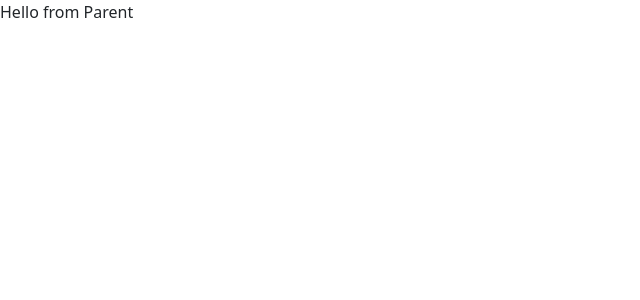
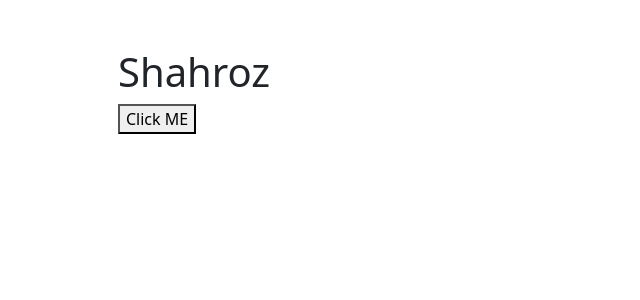
Before and after one commit to khudsiyasyeda-11/My-practice-repo, a React (Create React App) app: page /admin in a window 1280 px wide. Shown: the top 300 px of the page, without its empty margins (0-640 px from the left). Built offline with nearby package versions, Linux system fonts and the light colour scheme.

Commit message:
my main app

```diff
--- a/src/App.js
+++ b/src/App.js
@@ -5,7 +5,8 @@ import "bootstrap-icons/font/bootstrap-icons.min.css";
 import "animate.css";
 import { createContext, useState } from "react";
 import "react-toastify";
-import ParentChild from "./Practice/ParentChild";
+import Pure from "./Practice/Pure";
+// import ParentChild from "./Practice/ParentChild";
 // import Force from "./Practice/Force";
 // import ClassComponents from "./Practice/ClassComponents";
 // import CustomHook from "./Practice/CustomHook";
@@ -25,7 +26,7 @@ function App() {
         {/* <Header />
         <Routing />
         <Footer /> */}
-        <ParentChild />
+        <Pure />
       </LoginStatus.Provider>
     </div>
   );
```
